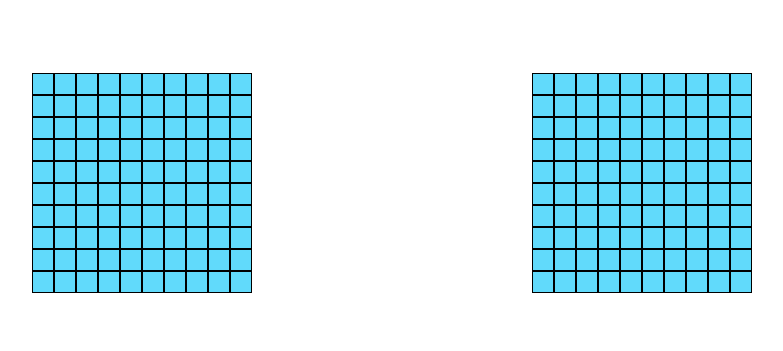
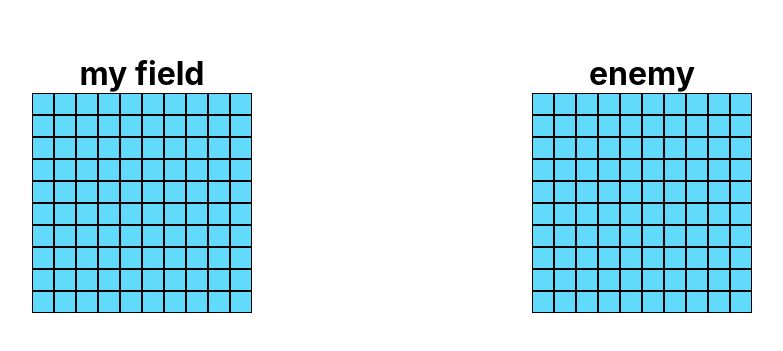
Before and after one commit to FCLAY-II/sea-battle, a React (Create React App) app in the folder client/: page / in a window 1280 px wide. Shown: the part 217-568 px from the top of the page, without its empty margins (248-1031 px from the left). Built offline with nearby package versions, Linux system fonts and the light colour scheme.

Commit message:
release every cell has id

```diff
--- a/client/src/App.js
+++ b/client/src/App.js
@@ -1,12 +1,15 @@
 import './App.css';
 import Game from './components/Game/Game';
+import GameContextProvider from './contexts/game.context';
 
 
 
 
 function App() {
   return <div className="App">
+    <GameContextProvider>
     <Game/>
+    </GameContextProvider>
   </div>;
 }
 
--- a/client/src/components/EnemyField/EnemyField.jsx
+++ b/client/src/components/EnemyField/EnemyField.jsx
@@ -1,28 +1,22 @@
 import React from 'react'
-import Cell from '../Cell/Cell'
-import Row from '../Row/Row'
-
-function makeField() {
-  let cells = []
-  for (let i = 1; i <= 100; i++) {
-    cells.push(<Cell id={i} />)
-  }
-  let arrField = []
-  while (cells.length > 0) {
-    let row = cells.splice(0, 10)
-    arrField.push(<Row>{row}</Row> )
-  }
-  return arrField
-}
+import { useGameContext } from '../../contexts/game.context'
 
 export default function EnemyField() {
+const { makeField } = useGameContext()
+  const field = makeField()
 
-  // const field = makeField(<Row />)
-  const field = makeField()
   return (
-    <div id="enemyfield" className="field">
+
+
+    <div onClick={(e)=>{
+     if  ("cell" in e.target.dataset){
+       e.target.style.backgroundColor = "green"
+     }
+    }} id="enemyfield" className="field">
+      <h1>enemy</h1>
       {field.map((item) => item)}
 
     </div>
+
   )
 }
--- a/client/src/components/MyField/MyField.jsx
+++ b/client/src/components/MyField/MyField.jsx
@@ -1,25 +1,18 @@
 import React from 'react'
-import Row from '../Row/Row'
-
-function makeField(comp) {
-  let arr = []
-  for (let i = 1; i <= 10; i++) {
-    arr.push(comp)
-  }
-  return arr
-}
-
-
+import { useGameContext } from '../../contexts/game.context'
 
 
 export default function Field() {
-  const field = makeField(<Row />)
 
+  const { makeField } = useGameContext()
+  const field = makeField()
 
   return (
+
     <div id="myfield" className="field">
+      <h1>my field</h1>
 
-      {field.map((item)=> item)}
+      {field.map((item) => item)}
     </div>
   )
 }
--- a/client/src/components/Row/Row.jsx
+++ b/client/src/components/Row/Row.jsx
@@ -1,23 +1,12 @@
 import React from 'react'
-import Cell from '../Cell/Cell'
 
+export default function Row({cells}) {
 
-function makeRow() {
-  let arr = []
-  for (let i = 1; i<= 10; i++ ){
-    arr.push(<Cell/>)
-  }
-  return arr
-}
-
-export default function Row() {
-
- const row = makeRow()
 
 
   return (
     <div className="row">
-    {row.map(item=> item)}
+    {cells.map(item=> item)}
     </div>
   )
 }
--- /dev/null
+++ b/client/src/contexts/game.context.js
@@ -0,0 +1,31 @@
+import { createContext, useContext } from "react";
+import Cell from "../components/Cell/Cell";
+import Row from "../components/Row/Row";
+
+const GameContext = createContext()
+
+function GameContextProvider({children}){
+
+  function makeField() {
+    let cells = []
+    for (let i = 0; i <= 99; i++) {
+      cells.push(<Cell key={i} id={i} />)
+    }
+    let arrField = []
+    while (cells.length > 0) {
+      let row = cells.splice(0, 10)
+      arrField.push(<Row key={(cells.length+1) *230} cells={row}></Row> )
+    }
+    return arrField
+  }
+
+  return(
+    <GameContext.Provider value={{ makeField }}>
+    {children}
+  </GameContext.Provider>
+  )
+
+}
+
+export default GameContextProvider
+export const useGameContext = ()=> useContext(GameContext)
```
